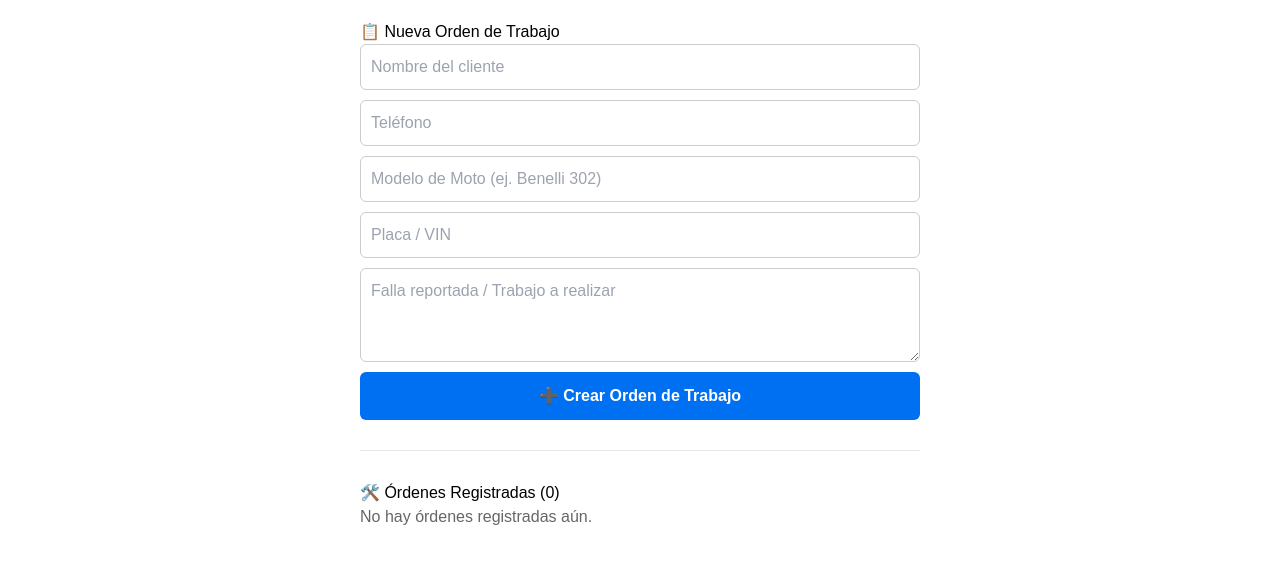
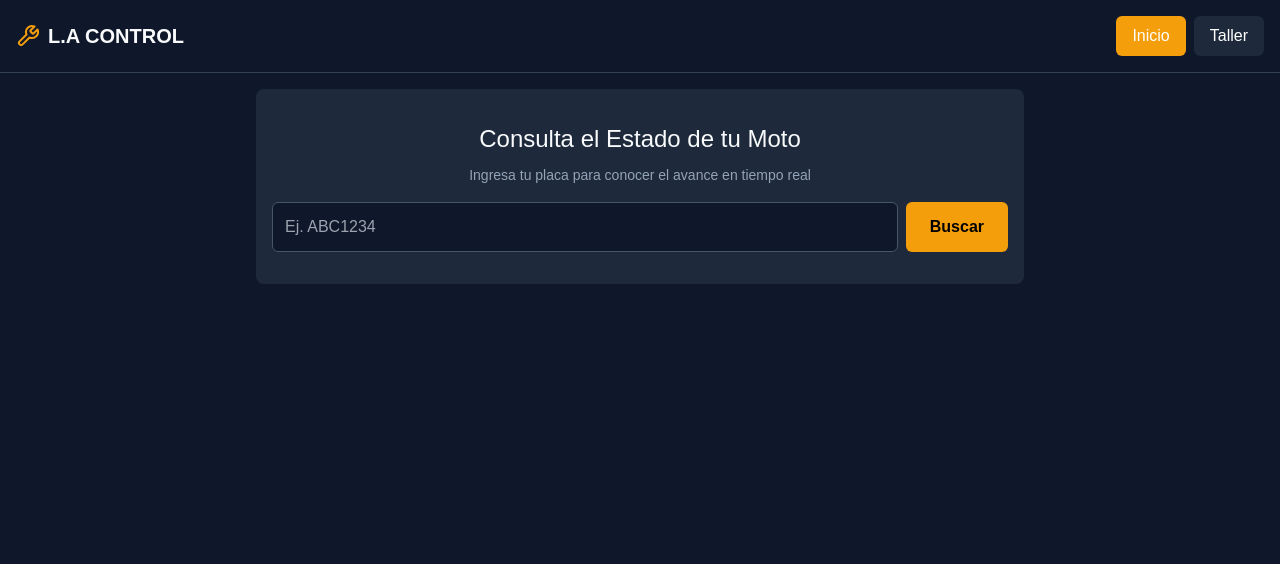
Before and after one commit to paulalbertosanchezangeles-hash/la_control_pwa, a React (Vite) app: page / in a window 1280 px wide. Shown: the top 564 px of the page. Built offline with nearby package versions, Linux system fonts and the light colour scheme.

Commit message:
Refactor App component to manage orders and forms

```diff
--- a/src/App.tsx
+++ b/src/App.tsx
@@ -1,72 +1,192 @@
 import React, { useState } from 'react';
+import { INITIAL_ORDERS } from './mockData';
+import { OrdenTrabajo, EstadoMoto } from './types';
+import { Wrench, Search, Phone, Shield, CheckCircle, Clock, FileText, Send, User, Bike, PlusCircle } from 'lucide-react';
 
 export default function App() {
-  const [ordenes, setOrdenes] = useState([]);
-  const [formData, setFormData] = useState({
-    cliente: '',
-    telefono: '',
-    moto: '',
-    placa: '',
-    falla: '',
-    estado: 'En revisión'
+  const [view, setView] = useState<'home' | 'admin' | 'client'>('home');
+  const [orders, setOrders] = useState<OrdenTrabajo[]>(INITIAL_ORDERS);
+  const [searchPlaca, setSearchPlaca] = useState('');
+  const [selectedOrder, setSelectedOrder] = useState<OrdenTrabajo | null>(null);
+
+  // Estado del formulario para nueva orden
+  const [newOrder, setNewOrder] = useState({
+    clienteNombre: '',
+    clienteTelefono: '',
+    motoModelo: '',
+    motoPlaca: '',
+    fallaReportada: ''
   });
 
-  const handleChange = (e) => {
-    setFormData({ ...formData, [e.target.name]: e.target.value });
+  // Estadísticas
+  const totalInTaller = orders.filter(o => o.estado !== 'ENTREGADO').length;
+  const listos = orders.filter(o => o.estado === 'LISTO').length;
+  const pendientes = orders.filter(o => ['INGRESADO', 'DIAGNOSTICO', 'REPUESTOS', 'REPARACION', 'PRUEBAS'].includes(o.estado)).length;
+
+  const handleSearch = (e: React.FormEvent) => {
+    e.preventDefault();
+    const found = orders.find(o => o.moto.placa.toLowerCase() === searchPlaca.toLowerCase().trim());
+    if (found) {
+      setSelectedOrder(found);
+    } else {
+      alert('No se encontró ninguna orden con esa placa.');
+    }
   };
 
-  const handleSubmit = (e) => {
+  const handleCreateOrder = (e: React.FormEvent) => {
     e.preventDefault();
-    if (!formData.cliente || !formData.moto) return alert('Por favor llena los datos principales');
+    if (!newOrder.clienteNombre || !newOrder.motoModelo) {
+      return alert('Por favor ingresa al menos el nombre del cliente y el modelo de la moto.');
+    }
 
-    const nuevaOrden = {
-      id: Date.now(),
-      fecha: new Date().toLocaleDateString(),
-      ...formData
+    const created: OrdenTrabajo = {
+      id: `ORD-${Date.now().toString().slice(-4)}`,
+      folio: `LA-${Math.floor(1000 + Math.random() * 9000)}`,
+      fechaIngreso: new Date().toISOString().split('T')[0],
+      cliente: {
+        nombre: newOrder.clienteNombre,
+        telefono: newOrder.clienteTelefono,
+      },
+      moto: {
+        modelo: newOrder.motoModelo,
+        placa: newOrder.motoPlaca || 'SIN-PLACA',
+      },
+      estado: 'INGRESADO',
+      trabajosRealizados: [newOrder.fallaReportada || 'Revisión general'],
+      presupuestoTotal: 0,
+      anticipo: 0
     };
 
-    setOrdenes([nuevaOrden, ...ordenes]);
-    setFormData({ cliente: '', telefono: '', moto: '', placa: '', falla: '', estado: 'En revisión' });
+    setOrders([created, ...orders]);
+    setNewOrder({ clienteNombre: '', clienteTelefono: '', motoModelo: '', motoPlaca: '', fallaReportada: '' });
+    alert('¡Orden de trabajo creada con éxito!');
   };
 
   return (
-    <div style={{ padding: '20px', fontFamily: 'sans-serif', maxWidth: '600px', margin: 'auto' }}>
-      <h2>📋 Nueva Orden de Trabajo</h2>
+    <div style={{ minHeight: '100vh', backgroundColor: '#0f172a', color: '#f8fafc', fontFamily: 'sans-serif' }}>
+      {/* Header */}
+      <header style={{ padding: '1rem', borderBottom: '1px solid #334155', display: 'flex', justifyContent: 'space-between', alignItems: 'center' }}>
+        <div style={{ display: 'flex', alignItems: 'center', gap: '0.5rem' }}>
+          <Wrench style={{ color: '#f59e0b' }} />
+          <h1 style={{ fontSize: '1.25rem', fontWeight: 'bold', margin: 0 }}>L.A CONTROL</h1>
+        </div>
+        <nav style={{ display: 'flex', gap: '0.5rem' }}>
+          <button onClick={() => setView('home')} style={{ padding: '0.5rem 1rem', borderRadius: '0.375rem', border: 'none', background: view === 'home' ? '#f59e0b' : '#1e293b', color: '#fff', cursor: 'pointer' }}>Inicio</button>
+          <button onClick={() => setView('admin')} style={{ padding: '0.5rem 1rem', borderRadius: '0.375rem', border: 'none', background: view === 'admin' ? '#f59e0b' : '#1e293b', color: '#fff', cursor: 'pointer' }}>Taller</button>
+        </nav>
+      </header>
 
-      <form onSubmit={handleSubmit} style={{ display: 'flex', flexDirection: 'column', gap: '10px' }}>
-        <input name="cliente" placeholder="Nombre del cliente" value={formData.cliente} onChange={handleChange} required style={inputStyle} />
-        <input name="telefono" placeholder="Teléfono" value={formData.telefono} onChange={handleChange} style={inputStyle} />
-        <input name="moto" placeholder="Modelo de Moto (ej. Benelli 302)" value={formData.moto} onChange={handleChange} required style={inputStyle} />
-        <input name="placa" placeholder="Placa / VIN" value={formData.placa} onChange={handleChange} style={inputStyle} />
-        <textarea name="falla" placeholder="Falla reportada / Trabajo a realizar" value={formData.falla} onChange={handleChange} rows="3" style={inputStyle} />
+      <main style={{ padding: '1rem', maxWidth: '800px', margin: '0 auto' }}>
+        {view === 'home' && (
+          <div style={{ display: 'flex', flexDirection: 'column', gap: '1.5rem' }}>
+            <div style={{ textAlign: 'center', padding: '2rem 1rem', background: '#1e293b', borderRadius: '0.5rem' }}>
+              <h2 style={{ fontSize: '1.5rem', marginBottom: '0.5rem' }}>Consulta el Estado de tu Moto</h2>
+              <p style={{ color: '#94a3b8', fontSize: '0.875rem' }}>Ingresa tu placa para conocer el avance en tiempo real</p>
 
-        <button type="submit" style={btnStyle}>➕ Crear Orden de Trabajo</button>
-      </form>
+              <form onSubmit={handleSearch} style={{ display: 'flex', gap: '0.5rem', marginTop: '1rem' }}>
+                <input
+                  type="text"
+                  placeholder="Ej. ABC1234"
+                  value={searchPlaca}
+                  onChange={(e) => setSearchPlaca(e.target.value)}
+                  style={{ flex: 1, padding: '0.75rem', borderRadius: '0.375rem', border: '1px solid #475569', background: '#0f172a', color: '#fff' }}
+                />
+                <button type="submit" style={{ padding: '0.75rem 1.5rem', background: '#f59e0b', color: '#000', border: 'none', borderRadius: '0.375rem', fontWeight: 'bold', cursor: 'pointer' }}>
+                  Buscar
+                </button>
+              </form>
+            </div>
 
-      <hr style={{ margin: '30px 0' }} />
+            {selectedOrder && (
+              <div style={{ background: '#1e293b', padding: '1rem', borderRadius: '0.5rem', border: '1px solid #f59e0b' }}>
+                <h3>Orden: {selectedOrder.folio}</h3>
+                <p><strong>Cliente:</strong> {selectedOrder.cliente.nombre}</p>
+                <p><strong>Moto:</strong> {selectedOrder.moto.modelo} ({selectedOrder.moto.placa})</p>
+                <p><strong>Estado:</strong> <span style={{ color: '#f59e0b', fontWeight: 'bold' }}>{selectedOrder.estado}</span></p>
+              </div>
+            )}
+          </div>
+        )}
 
-      <h3>🛠️ Órdenes Registradas ({ordenes.length})</h3>
-      {ordenes.length === 0 ? (
-        <p style={{ color: '#666' }}>No hay órdenes registradas aún.</p>
-      ) : (
-        ordenes.map(orden => (
-          <div key={orden.id} style={cardStyle}>
-            <div style={{ display: 'flex', justifyContent: 'space-between', fontWeight: 'bold' }}>
-              <span>{orden.moto} ({orden.placa || 'Sin placa'})</span>
-              <span style={{ color: '#0070f3' }}>{orden.estado}</span>
+        {view === 'admin' && (
+          <div style={{ display: 'flex', flexDirection: 'column', gap: '1.5rem' }}>
+            {/* Panel de métricas */}
+            <div style={{ display: 'grid', gridTemplateColumns: 'repeat(3, 1fr)', gap: '0.5rem' }}>
+              <div style={{ background: '#1e293b', padding: '1rem', borderRadius: '0.5rem', textAlign: 'center' }}>
+                <div style={{ fontSize: '1.5rem', fontWeight: 'bold' }}>{totalInTaller}</div>
+                <div style={{ fontSize: '0.75rem', color: '#94a3b8' }}>En Taller</div>
+              </div>
+              <div style={{ background: '#1e293b', padding: '1rem', borderRadius: '0.5rem', textAlign: 'center' }}>
+                <div style={{ fontSize: '1.5rem', fontWeight: 'bold', color: '#eab308' }}>{pendientes}</div>
+                <div style={{ fontSize: '0.75rem', color: '#94a3b8' }}>En Proceso</div>
+              </div>
+              <div style={{ background: '#1e293b', padding: '1rem', borderRadius: '0.5rem', textAlign: 'center' }}>
+                <div style={{ fontSize: '1.5rem', fontWeight: 'bold', color: '#22c55e' }}>{listos}</div>
+                <div style={{ fontSize: '0.75rem', color: '#94a3b8' }}>Listos</div>
+              </div>
             </div>
-            <p style={{ margin: '5px 0', fontSize: '14px' }}><strong>Cliente:</strong> {orden.cliente} | 📞 {orden.telefono}</p>
-            <p style={{ margin: '5px 0', fontSize: '14px', background: '#f5f5f5', padding: '8px', borderRadius: '4px' }}>
-              <strong>Detalle:</strong> {orden.falla}
-            </p>
-            <small style={{ color: '#888' }}>Fecha: {orden.fecha}</small>
+
+            {/* Formulario Nueva Orden */}
+            <div style={{ background: '#1e293b', padding: '1rem', borderRadius: '0.5rem' }}>
+              <h3 style={{ display: 'flex', alignItems: 'center', gap: '0.5rem', margin: '0 0 1rem 0' }}>
+                <PlusCircle style={{ color: '#f59e0b' }} /> Nueva Orden de Trabajo
+              </h3>
+              <form onSubmit={handleCreateOrder} style={{ display: 'flex', flexDirection: 'column', gap: '0.75rem' }}>
+                <input
+                  type="text"
+                  placeholder="Nombre del cliente"
+                  value={newOrder.clienteNombre}
+                  onChange={(e) => setNewOrder({ ...newOrder, clienteNombre: e.target.value })}
+                  style={{ padding: '0.5rem', borderRadius: '0.375rem', border: '1px solid #475569', background: '#0f172a', color: '#fff' }}
+                />
+                <input
+                  type="text"
+                  placeholder="Teléfono"
+                  value={newOrder.clienteTelefono}
+                  onChange={(e) => setNewOrder({ ...newOrder, clienteTelefono: e.target.value })}
+                  style={{ padding: '0.5rem', borderRadius: '0.375rem', border: '1px solid #475569', background: '#0f172a', color: '#fff' }}
+                />
+                <input
+                  type="text"
+                  placeholder="Modelo de Moto"
+                  value={newOrder.motoModelo}
+                  onChange={(e) => setNewOrder({ ...newOrder, motoModelo: e.target.value })}
+                  style={{ padding: '0.5rem', borderRadius: '0.375rem', border: '1px solid #475569', background: '#0f172a', color: '#fff' }}
+                />
+                <input
+                  type="text"
+                  placeholder="Placa / VIN"
+                  value={newOrder.motoPlaca}
+                  onChange={(e) => setNewOrder({ ...newOrder, motoPlaca: e.target.value })}
+                  style={{ padding: '0.5rem', borderRadius: '0.375rem', border: '1px solid #475569', background: '#0f172a', color: '#fff' }}
+                />
+                <textarea
+                  placeholder="Falla reportada / Servicios"
+                  value={newOrder.fallaReportada}
+                  onChange={(e) => setNewOrder({ ...newOrder, fallaReportada: e.target.value })}
+                  rows={2}
+                  style={{ padding: '0.5rem', borderRadius: '0.375rem', border: '1px solid #475569', background: '#0f172a', color: '#fff' }}
+                />
+                <button type="submit" style={{ padding: '0.75rem', background: '#f59e0b', color: '#000', border: 'none', borderRadius: '0.375rem', fontWeight: 'bold', cursor: 'pointer' }}>
+                  Guardar Orden
+                </button>
+              </form>
+            </div>
+
+            {/* Lista de Órdenes */}
+            <h3>Órdenes en Sistema</h3>
+            {orders.map(o => (
+              <div key={o.id} style={{ background: '#1e293b', padding: '1rem', borderRadius: '0.5rem', borderLeft: '4px solid #f59e0b' }}>
+                <div style={{ display: 'flex', justifyContent: 'space-between' }}>
+                  <strong>{o.folio} - {o.moto.modelo}</strong>
+                  <span style={{ fontSize: '0.875rem', background: '#334155', padding: '0.2rem 0.5rem', borderRadius: '0.25rem' }}>{o.estado}</span>
+                </div>
+                <p style={{ margin: '0.5rem 0 0 0', fontSize: '0.875rem', color: '#94a3b8' }}>Cliente: {o.cliente.nombre} ({o.cliente.telefono})</p>
+              </div>
+            ))}
           </div>
-        ))
-      )}
+        )}
+      </main>
     </div>
   );
 }
-
-const inputStyle = { padding: '10px', fontSize: '16px', borderRadius: '6px', border: '1px solid #ccc' };
-const btnStyle = { padding: '12px', fontSize: '16px', background: '#0070f3', color: 'white', border: 'none', borderRadius: '6px', cursor: 'pointer', fontWeight: 'bold' };
-const cardStyle = { border: '1px solid #e0e0e0', borderRadius: '8px', padding: '15px', marginBottom: '15px', boxShadow: '0 2px 4px rgba(0,0,0,0.05)' };
```
